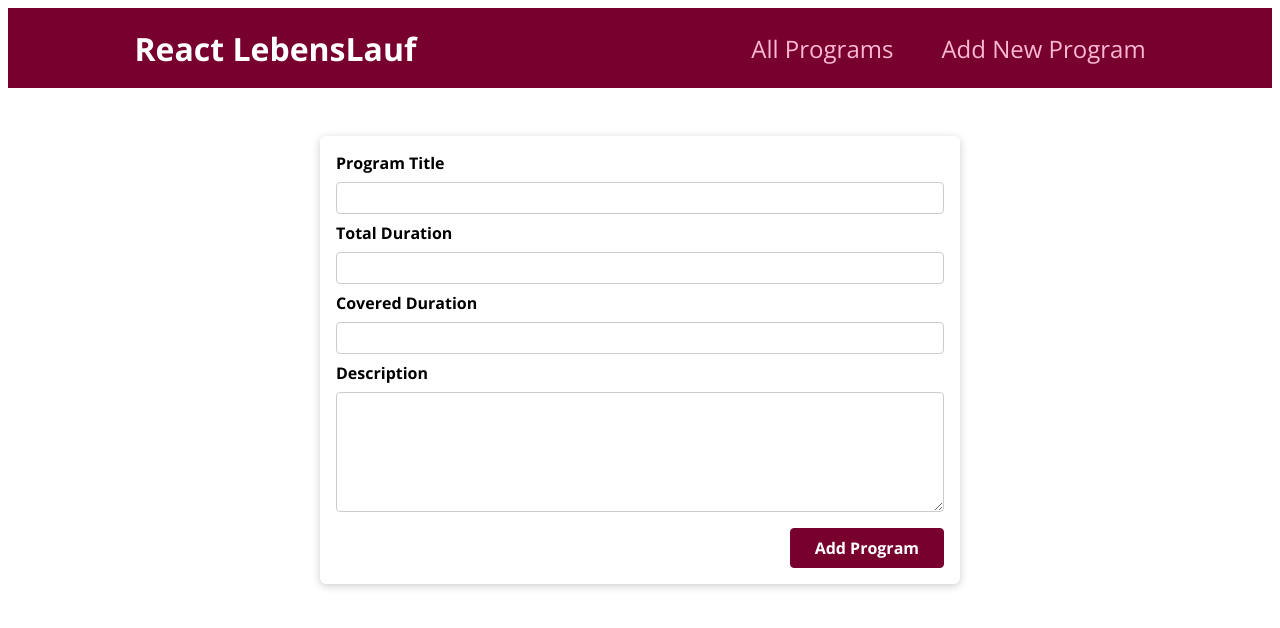
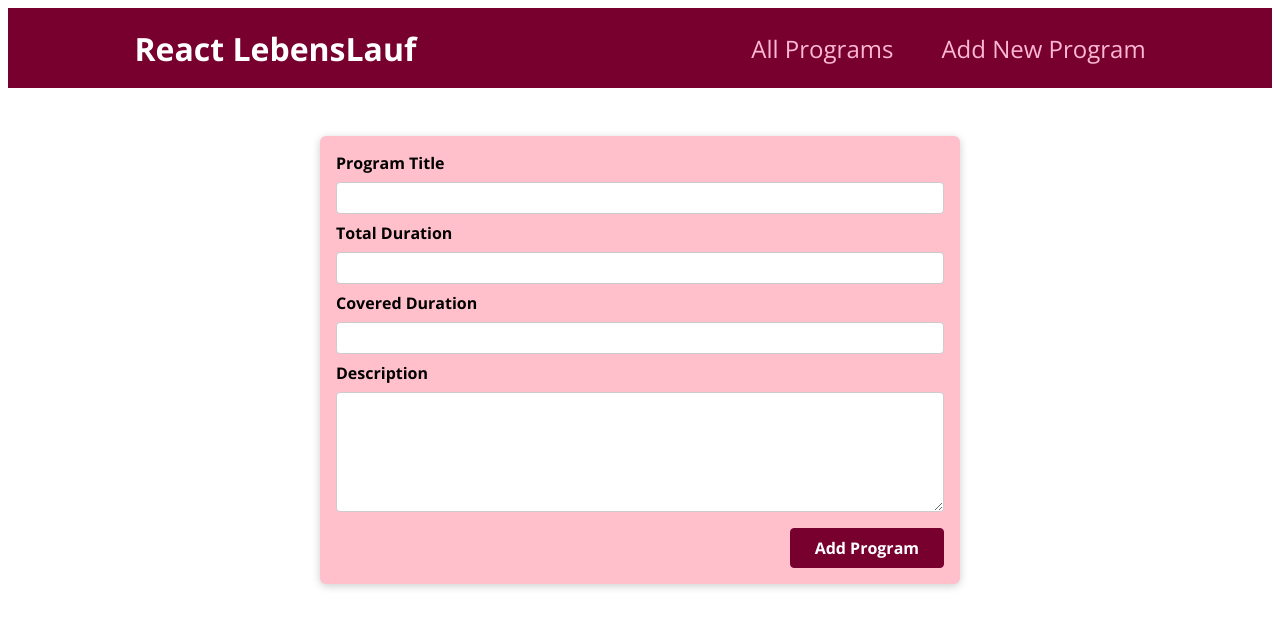
Before and after one commit to MehmetKaldirim/mein-lebenslauf, a Next.js app: page /newProgram in a window 1280 px wide. Shown: the top 628 px of the page. Built offline with nearby package versions, Linux system fonts and the light colour scheme.

Commit message:
save leee

```diff
--- a/components/ui/Card.module.css
+++ b/components/ui/Card.module.css
@@ -1,5 +1,5 @@
 .card {
-  background-color: white;
+  background-color: pink;
   border-radius: 6px;
   box-shadow: 0 2px 8px rgba(0, 0, 0, 0.2);
 }
```
